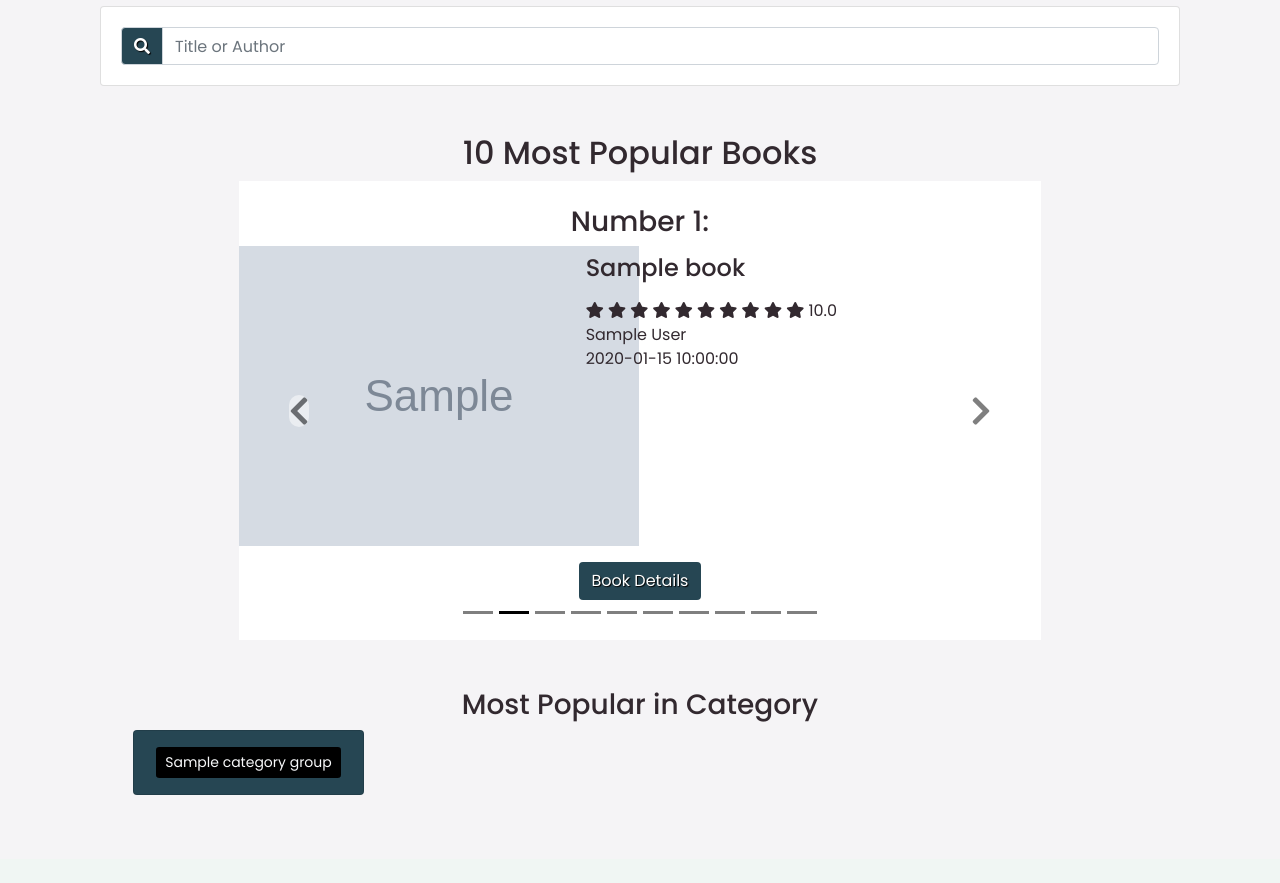
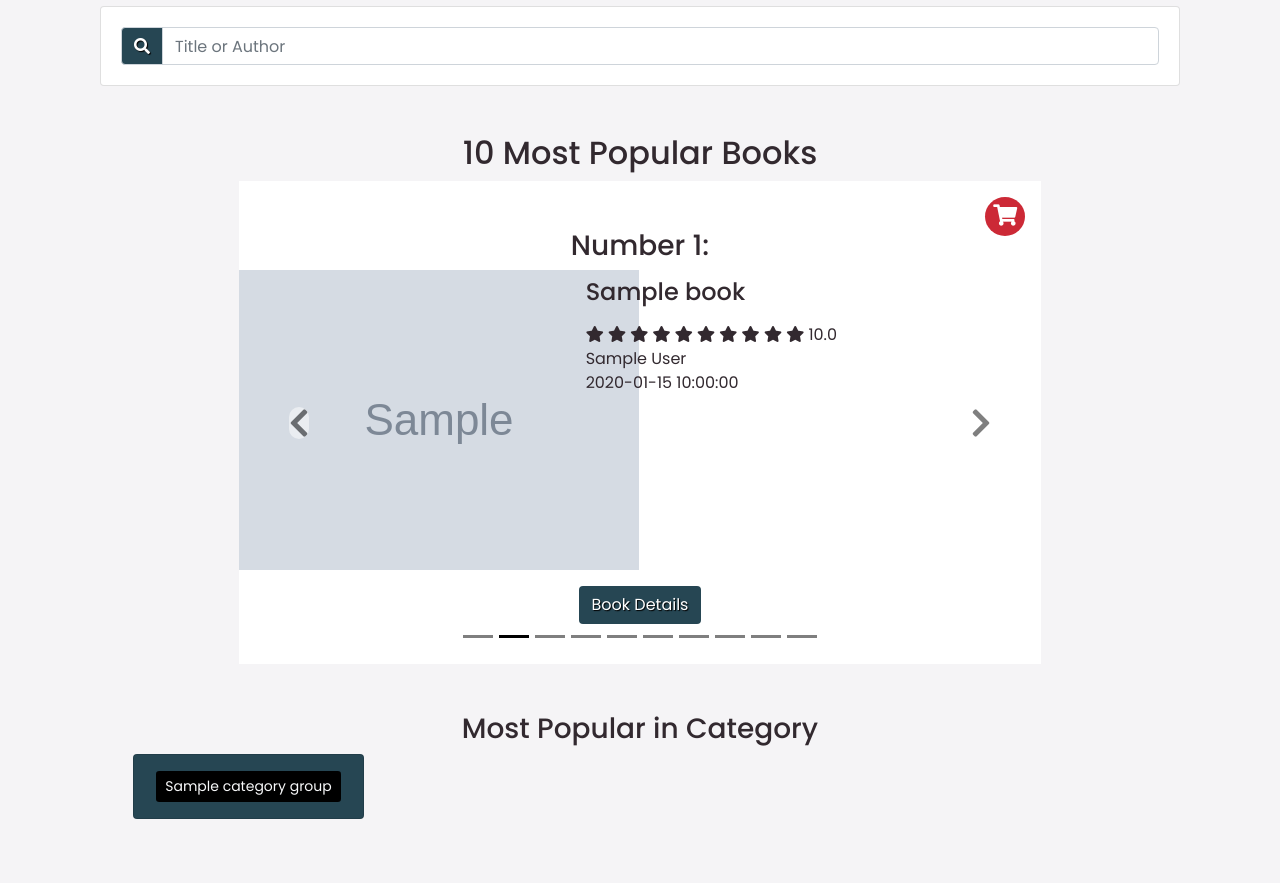
Before and after one commit to Carina-P/ms3-best-books, a Flask app: page / in a window 1280 px wide. Shown: the part 240-1123 px from the top of the page. Before the commit the page ends 1035 px from the top, so only its background shows below. Run offline with Flask 2, Linux system fonts and the light colour scheme; grey boxes marked "Sample" are stand-in pictures; a database or web service that is not in the repository returns one stand-in record (values such as "Sample title"); some libraries are stand-ins or nearby versions.

Commit message:
Shopping icon on popular books

```diff
--- a/static/css/style.css
+++ b/static/css/style.css
@@ -78,6 +78,10 @@ body{
 .img-fluid{
     width: 100%;
     height: auto;
+}
+
+.buy{
+    border-radius: 50%;
 }
 
 /* Header */
--- a/templates/books.html
+++ b/templates/books.html
@@ -52,6 +52,11 @@
                     {% else %}
                         <div class="carousel-item mt-4 mr-5 mb-3">
                     {% endif %}
+                        <div class="row">
+                            <div class="col text-right mr-3">
+                                <a href="#" class="buy bgr-red text-white p-2"><i class="fas fa-shopping-cart fa-lg"></i></a>
+                            </div>
+                        </div>
                         <div class="row">
                             <div class="col text-center">
                                 <h3>Number {{ best_book.place }}:</h3>
```
